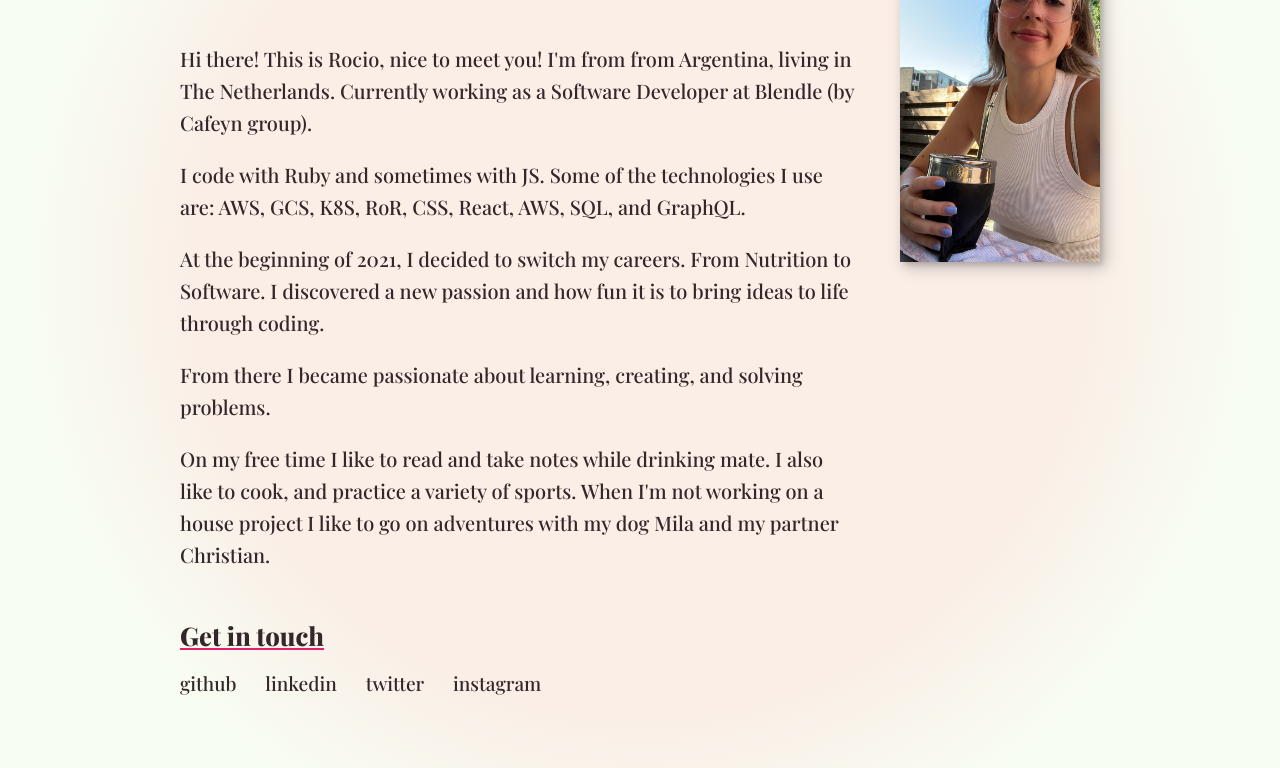
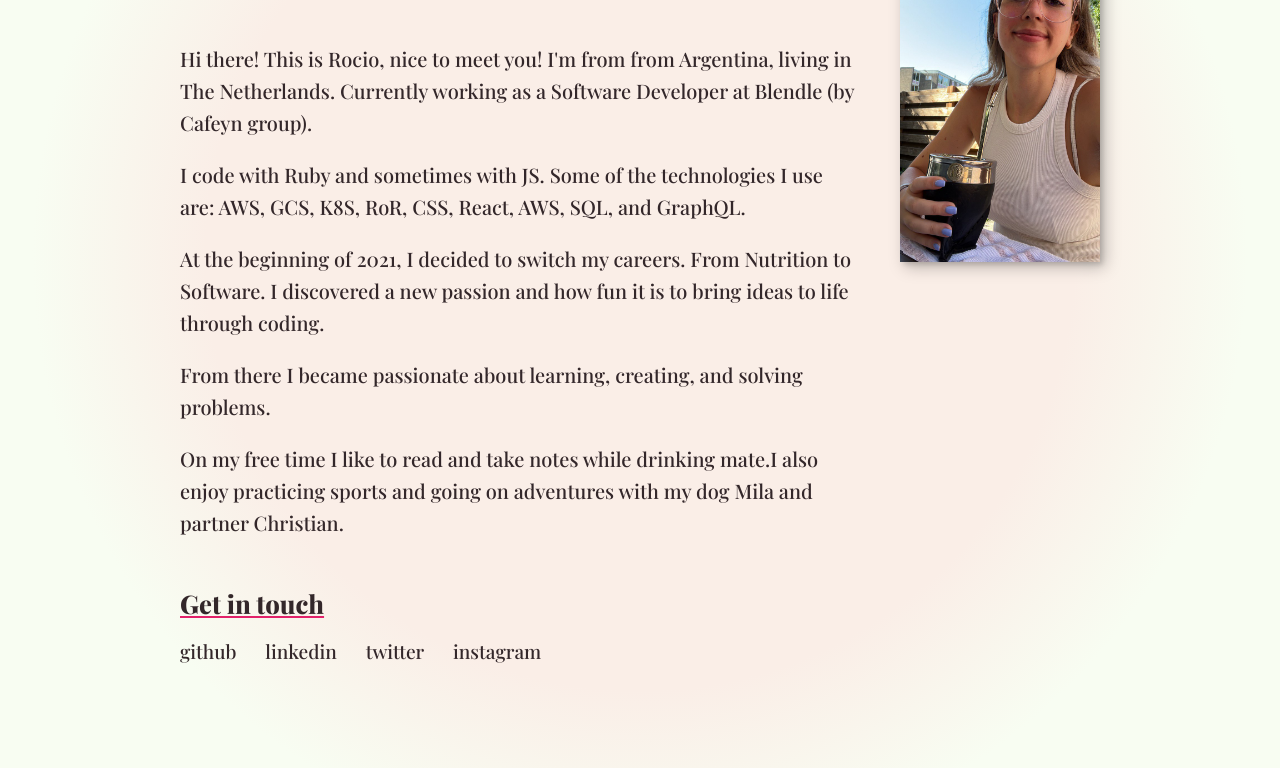
Before and after one commit to rociojalifi/rociojalifi.github.io, a plain HTML site: page about.html in a window 1280 px wide. Shown: the part 330-1098 px from the top of the page. Drawn offline with nearby package versions, Linux system fonts and the light colour scheme; a web font is replaced by a local one.

Commit message:
update: about & logos

```diff
--- a/about.html
+++ b/about.html
@@ -4,7 +4,7 @@
     <meta charset="UTF-8" />
     <meta name="viewport" content="width=decide-width, initial-scale=1.0" />
     <title>Rocio's Learning Path</title>
-    <link rel="icon" type="image/x-icon" href="assets/images/favicon.ico">
+    <link rel="icon" type="image/x-icon" href="assets/images/favicon.ico" />
     <link rel="stylesheet" href="/assets/style/style.css" />
     <link
       rel="stylesheet"
@@ -61,10 +61,9 @@
           problems.
         </p>
         <p>
-          On my free time I like to read and take notes while drinking mate. I also like to
-          cook, and practice a variety of sports. When I'm not working on a
-          house project I like to go on adventures with my dog Mila and my
-          partner Christian.
+          On my free time I like to read and take notes while drinking mate.I
+          also enjoy practicing sports and going on adventures with my dog Mila
+          and partner Christian.
         </p>
         <h3 class="title__get-in-touch">Get in touch</h3>
         <div class="get-in-touch__links">
```
Also changed, not shown: assets/images/dark-logo.png, assets/images/logo.png.
